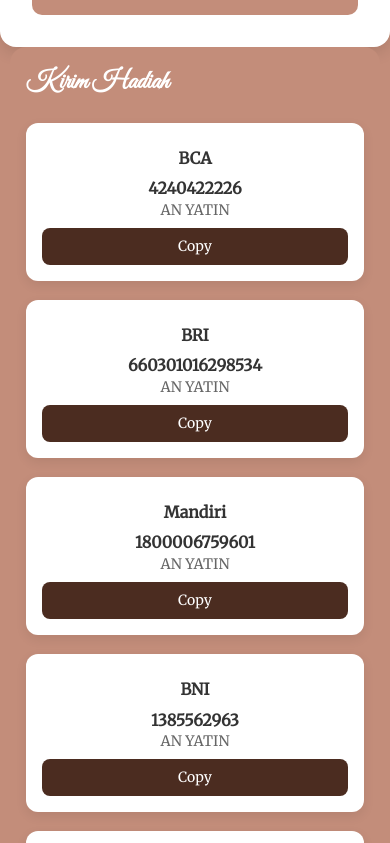
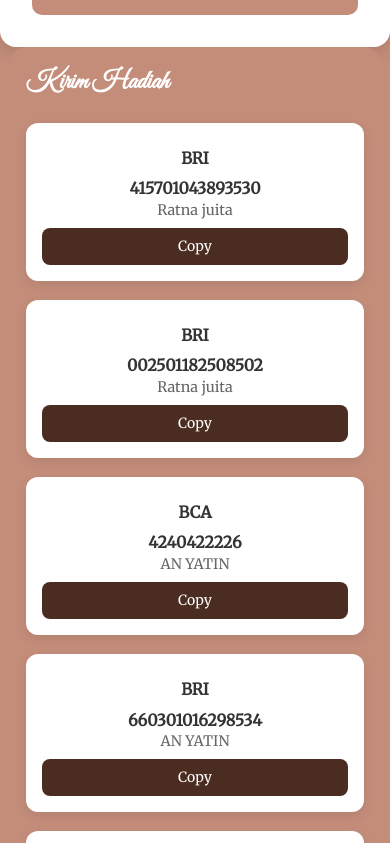
Before and after one commit to Trias1/arya-file-wed, a Next.js app: page /components/organisms/amplop in a window 390 px wide. Shown: the part 867-1710 px from the top of the page. Built offline with nearby package versions, Linux system fonts and the light colour scheme.

Commit message:
new file arya

```diff
--- a/pages/arya-ratna/undangan/[id].tsx
+++ b/pages/arya-ratna/undangan/[id].tsx
@@ -167,7 +167,7 @@
       <Navbar />
       <MainBanner />
       <CalonPasangan />
-      {/* <LoveStory /> */}
+      <LoveStory />
       <WeedingLocation />
       <Maps />
       <AdabWalimah />
--- a/pages/components/organisms/Maps/index.tsx
+++ b/pages/components/organisms/Maps/index.tsx
@@ -7,8 +7,6 @@
         <div className="card-maps">
           <div className="map-responsive">
             <iframe
-    width="550"
-    height="550"
               id="gmap_canvas"
               src="https://www.google.com/maps/embed?pb=!1m18!1m12!1m3!1d31630.587510698473!2d107.9475996!3d-7.1660922!2m3!1f0!2f0!3f0!3m2!1i1024!2i768!4f13.1!3m3!1m2!1s0x2e68b321b369666d%3A0x1bac67958eebf466!2sCangkuang!5e0!3m2!1sid!2sid!4v1747460000000!5m2!1sid!2sid"
               frameBorder="0"
@@ -27,7 +25,6 @@
           >
             Buka Maps
           </a>
-
         </div>
       </div>
     </section>
--- a/pages/components/organisms/amplop/index.tsx
+++ b/pages/components/organisms/amplop/index.tsx
@@ -47,6 +47,20 @@
   };
 
   const amplop = [
+    {
+      qris: "",
+      bankLogo: "",
+      namaBank: "BRI",
+      rekening: "415701043893530",
+      atasNama: "Ratna juita",
+    },
+    {
+      qris: "",
+      bankLogo: "",
+      namaBank: "BRI",
+      rekening: "002501182508502",
+      atasNama: "Ratna juita",
+    },
     {
       qris: "",
       bankLogo: "",
@@ -127,7 +141,6 @@
             </div>
           </div>
 
-
           <div className="btn-container">
             <button className="btn-kirim" onClick={openModal}>
               Kirim Hadiah
--- a/styles/amplop.css
+++ b/styles/amplop.css
@@ -109,10 +109,10 @@
 
 /* 🔹 Isi Modal */
 .modal-body {
-  display: flex;
-  flex-direction: column;
-  align-items: center;
+  display: grid;
+  grid-template-columns: repeat(3, 1fr); /* 3 kolom */
   gap: 1.2rem;
+  justify-items: center;
 }
 
 /* 🔹 Blok rekening */
@@ -216,6 +216,10 @@
     padding: 1rem !important;
   }
 
+  .modal-body {
+    grid-template-columns: repeat(2, 1fr); /* 2 kolom */
+  }
+
   .rekening-block {
     flex: 0 1 100%;
   }
@@ -229,6 +233,15 @@
   .card-amplop {
     padding: 1rem;
     margin-bottom: 1rem;
+  }
+
+  .modal-body {
+    grid-template-columns: 1fr; /* 1 kolom full */
+  }
+
+  .rekening-block {
+    width: 100%; /* biar full lebar */
+    max-width: none;
   }
 
   .card-amplop h3 {
--- a/styles/maps.css
+++ b/styles/maps.css
@@ -10,6 +10,17 @@
   border-radius: 10px;
 }
 
+.map-responsive iframe {
+  position: absolute;
+  top: 0;
+  left: 0;
+  width: 100%;
+  height: 100%;
+  border: 0;
+  border-radius: 10px;
+}
+
+
 .card-maps {
   background: #fff;
   border-radius: 16px;
@@ -20,19 +31,20 @@
   transition: all 0.3s ease;
 }
 
-/* Responsif untuk layar lebih kecil dari 991px */
-@media (max-width: 991px) {
+/* Tablet (481px – 991px) */
+@media (max-width: 991px) and (min-width: 481px) {
   .map-responsive {
-    margin-top: -4rem;
+    padding-bottom: 70%; /* kasih lebih tinggi biar peta lebih lega */
+    margin-top: 1rem;
   }
 }
 
-/* Responsif untuk layar lebih kecil dari 480px (layar ponsel) */
+/* HP kecil (≤480px) */
 @media (max-width: 480px) {
   .map-responsive {
+    padding-bottom: 90%; /* biar tinggi peta lebih enak di HP */
     margin-top: 0.5rem;
     margin-bottom: 1rem;
-    height: 100px;
   }
 
   .card-maps {
```
Also changed, not shown: pages/components/organisms/lovestory/index.tsx (+8 -14 lines). Lines whose indentation alone changed are shown as unchanged.
